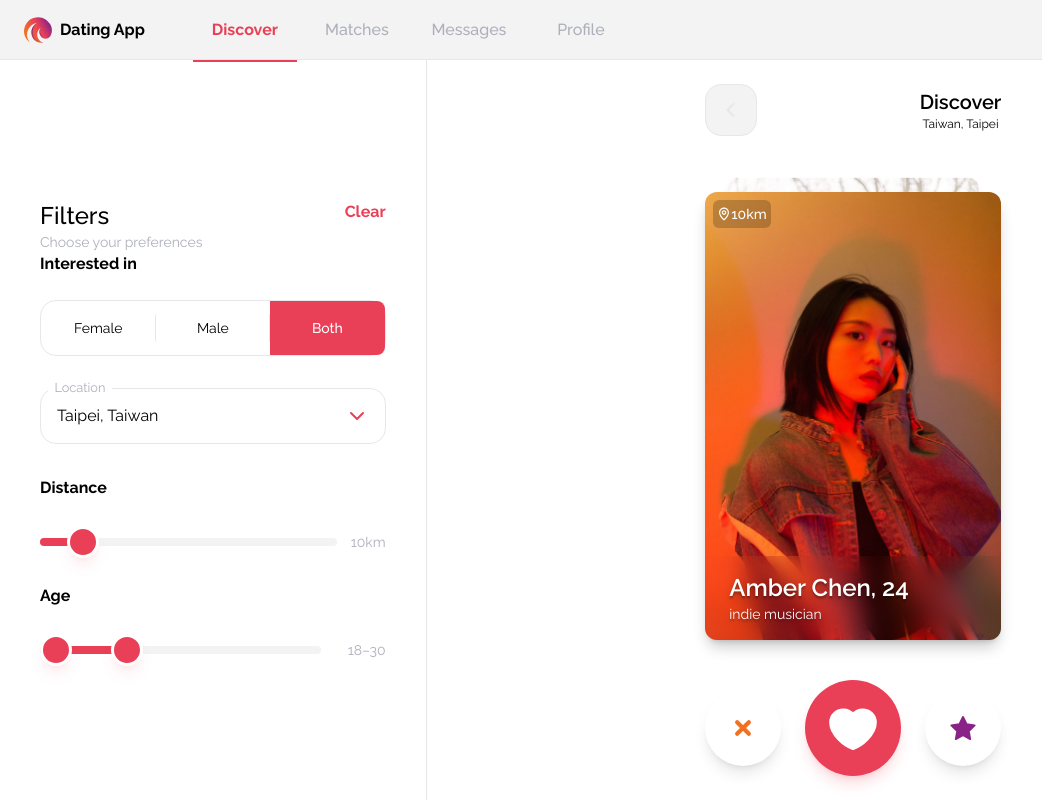
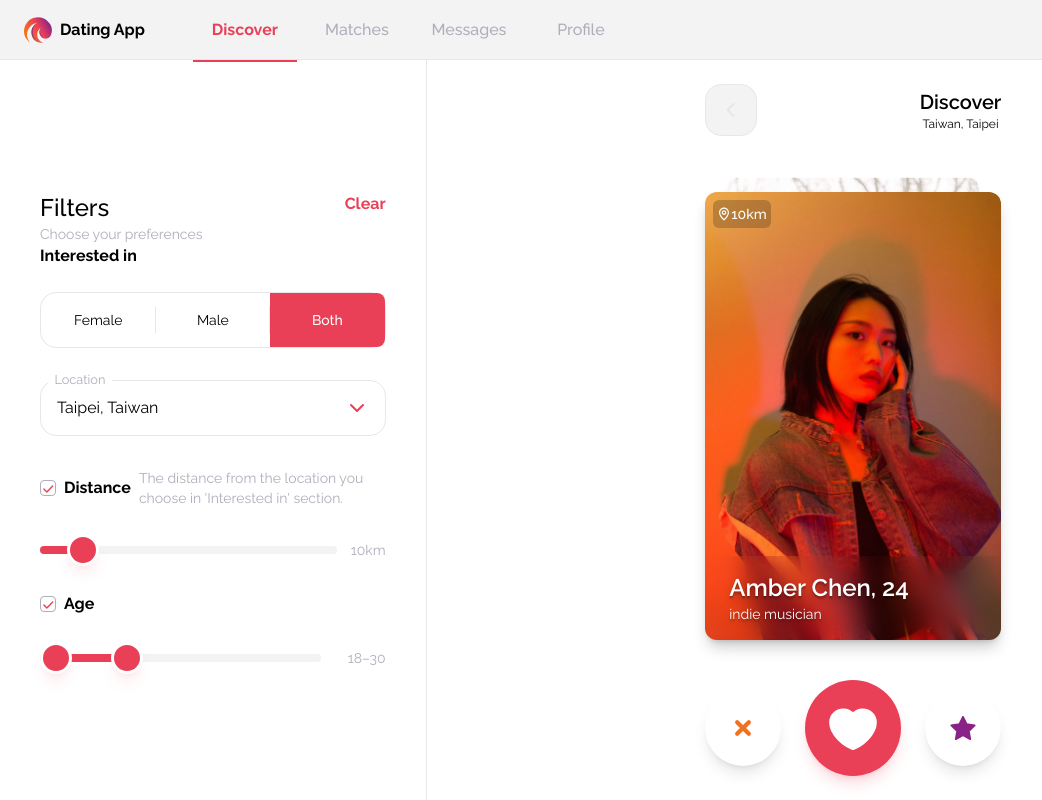
Before and after one commit to a03993/dating-app, a React (Vite) app: page /discover in a window 1280 px wide. Shown: the whole page, without its empty margins (0-1042 px from the left). Built offline with nearby package versions, Linux system fonts and the light colour scheme; data requests are answered from the project's data file.

Commit message:
feat: integrate filter condition checkboxes; refactor FilterFormContent and related components for better state control

```diff
--- a/package.json
+++ b/package.json
@@ -13,6 +13,7 @@
   },
   "dependencies": {
     "@radix-ui/react-avatar": "^1.1.10",
+    "@radix-ui/react-checkbox": "^1.3.2",
     "@radix-ui/react-dialog": "^1.1.14",
     "@radix-ui/react-popover": "^1.1.14",
     "@radix-ui/react-select": "^2.2.5",
--- a/src/components/FloatingLabelSelect.tsx
+++ b/src/components/FloatingLabelSelect.tsx
@@ -9,9 +9,10 @@ interface FloatingLabelSelectProps {
   value: string
   onChange: (value: string) => void
   options: LocationOption[]
+  disabled?: boolean
 }
 
-export function FloatingLabelSelect({ label, value, onChange, options }: FloatingLabelSelectProps) {
+export function FloatingLabelSelect({ label, value, onChange, options, disabled }: FloatingLabelSelectProps) {
   return (
     <div className="relative w-full">
       {/* Floating label */}
@@ -24,6 +25,7 @@ export function FloatingLabelSelect({ label, value, onChange, options }: Floatin
       </label>
 
       <Select
+        disabled={disabled}
         value={value}
         onValueChange={onChange}>
         <SelectTrigger
--- a/src/components/badges/DistanceBadge.tsx
+++ b/src/components/badges/DistanceBadge.tsx
@@ -21,7 +21,7 @@ export function DistanceBadge({ lat, lon, matchCandidateLat, matchCandidateLon,
       variant="distance"
       className={cn(className)}>
       <LocalIcon className="size-3.5" />
-      {distanceInKm}km
+      {distanceInKm == 0 ? <span>In the same area</span> : <span>{distanceInKm}km</span>}
     </Badge>
   )
 }
--- a/src/components/filters/FilterFormContent.tsx
+++ b/src/components/filters/FilterFormContent.tsx
@@ -1,21 +1,29 @@
 import { genderOptions, locationOptions } from "@/constants/filter-options"
+import type { FilterOption } from "@/constants/filter-options"
 
 import { FloatingLabelSelect } from "@/components/FloatingLabelSelect"
 import FormSection from "@/components/filters/FormSection"
 import { Slider } from "@/components/ui/slider"
 import { ToggleGroup, ToggleGroupItem } from "@/components/ui/toggle-group"
 
-export default function FilterFormContent({ form, setForm }: { form: any; setForm: (val: any) => void }) {
+interface FilterFormContentProps {
+  form: FilterOption
+  setForm: (val: FilterOption) => void
+}
+
+export default function FilterFormContent({ form, setForm }: FilterFormContentProps) {
   return (
     <div className="flex flex-col gap-8">
       <FormSection
         label="Interested in"
+        enabled={form.gender.enabled}
+        onCheckedChange={(val) => setForm({ ...form, gender: { enabled: val, value: form.gender.value } })}
         className="gap-6">
         <div className="flex flex-col gap-8">
           <ToggleGroup
             type="single"
-            value={form.gender}
-            onValueChange={(val) => val && setForm({ ...form, gender: val })}>
+            value={form.gender.value}
+            onValueChange={(val) => val && setForm({ ...form, gender: { enabled: true, value: val } })}>
             {genderOptions.map((option) => (
               <ToggleGroupItem
                 key={option.value}
@@ -26,42 +34,51 @@ export default function FilterFormContent({ form, setForm }: { form: any; setFor
           </ToggleGroup>
           <FloatingLabelSelect
             label="Location"
-            value={form.location.label}
+            value={form.location.value.label}
             options={locationOptions}
             onChange={(val) => {
               const selectedLocation = locationOptions.find((option) => option.label === val)
               if (selectedLocation) {
-                setForm({ ...form, location: selectedLocation })
+                setForm({ ...form, location: { enabled: true, value: selectedLocation } })
               }
             }}
           />
         </div>
       </FormSection>
 
-      <FormSection label="Distance">
+      <FormSection
+        label="Distance"
+        description="The distance from the location you choose in 'Interested in' section."
+        enabled={form.distance.enabled}
+        onCheckedChange={(val) => setForm({ ...form, distance: { enabled: val, value: form.distance.value } })}>
         <div className="flex items-center justify-between">
           <Slider
-            value={[form.distance]}
+            value={[form.distance.value]}
             min={0}
             max={100}
             step={1}
-            onValueChange={([val]) => setForm({ ...form, distance: val })}
+            disabled={!form.distance.enabled}
+            onValueChange={([val]) => setForm({ ...form, distance: { enabled: true, value: val } })}
           />
-          <span className="text-sm text-dark-gray w-14 text-right">{form.distance}km</span>
+          <span className="text-sm text-dark-gray w-14 text-right">{form.distance.value}km</span>
         </div>
       </FormSection>
 
-      <FormSection label="Age">
+      <FormSection
+        label="Age"
+        enabled={form.ageRange.enabled}
+        onCheckedChange={(val) => setForm({ ...form, ageRange: { enabled: val, value: form.ageRange.value } })}>
         <div className="flex items-center justify-between">
           <Slider
-            value={form.ageRange}
+            value={form.ageRange.value}
             min={18}
             max={60}
             step={1}
-            onValueChange={(val) => setForm({ ...form, ageRange: val as [number, number] })}
+            disabled={!form.ageRange.enabled}
+            onValueChange={(val) => setForm({ ...form, ageRange: { enabled: true, value: val as [number, number] } })}
           />
           <span className="text-sm text-dark-gray w-20 text-right">
-            {form.ageRange[0]}–{form.ageRange[1]}
+            {form.ageRange.value[0]}–{form.ageRange.value[1]}
           </span>
         </div>
       </FormSection>
--- a/src/components/filters/FormSection.tsx
+++ b/src/components/filters/FormSection.tsx
@@ -1,15 +1,36 @@
+import { Checkbox } from "@/components/ui/checkbox"
+
 import { cn } from "@/lib/utils/cn"
 
 interface FormSectionProps {
   label: string
+  description?: string
+  enabled: boolean
+  onCheckedChange: (enabled: boolean) => void
   children: React.ReactNode
   className?: string
 }
 
-export default function FormSection({ label, children, className }: FormSectionProps) {
+export default function FormSection({
+  label,
+  description,
+  enabled,
+  onCheckedChange,
+  children,
+  className,
+}: FormSectionProps) {
   return (
     <section className={cn("flex flex-col gap-8", className)}>
-      <p className="font-bold">{label}</p>
+      <div className="flex items-center gap-2">
+        {label !== "Interested in" && (
+          <Checkbox
+            checked={enabled}
+            onCheckedChange={onCheckedChange}
+          />
+        )}
+        <p className={cn("font-bold", !enabled && "text-dark-gray")}>{label}</p>
+        {enabled && <p className="text-sm text-dark-gray">{description}</p>}
+      </div>
       {children}
     </section>
   )
--- /dev/null
+++ b/src/components/ui/checkbox.tsx
@@ -0,0 +1,26 @@
+import * as React from "react"
+
+import CheckIcon from "@/assets/icons/CheckSmall.svg?react"
+import * as CheckboxPrimitive from "@radix-ui/react-checkbox"
+
+import { cn } from "@/lib/utils/cn"
+
+function Checkbox({ className, ...props }: React.ComponentProps<typeof CheckboxPrimitive.Root>) {
+  return (
+    <CheckboxPrimitive.Root
+      data-slot="checkbox"
+      className={cn(
+        "peer border-dark-gray data-[state=checked]:text-red size-4 shrink-0 rounded-sm border outline-none cursor-pointer",
+        className,
+      )}
+      {...props}>
+      <CheckboxPrimitive.Indicator
+        data-slot="checkbox-indicator"
+        className="flex items-center justify-center transition-none">
+        <CheckIcon className="size-4" />
+      </CheckboxPrimitive.Indicator>
+    </CheckboxPrimitive.Root>
+  )
+}
+
+export { Checkbox }
--- a/src/components/ui/slider.tsx
+++ b/src/components/ui/slider.tsx
@@ -10,6 +10,7 @@ function Slider({
   value,
   min = 0,
   max = 100,
+  disabled = false,
   ...props
 }: React.ComponentProps<typeof SliderPrimitive.Root>) {
   const _values = React.useMemo(
@@ -33,14 +34,20 @@ function Slider({
         )}>
         <SliderPrimitive.Range
           data-slot="slider-range"
-          className={cn("bg-red absolute data-[orientation=horizontal]:h-full data-[orientation=vertical]:w-full")}
+          className={cn(
+            "bg-red absolute data-[orientation=horizontal]:h-full data-[orientation=vertical]:w-full",
+            disabled && "bg-dark-gray cursor-default",
+          )}
         />
       </SliderPrimitive.Track>
       {Array.from({ length: _values.length }, (_, index) => (
         <SliderPrimitive.Thumb
           data-slot="slider-thumb"
           key={index}
-          className="border-white bg-red block size-8 shrink-0 rounded-full border border-3 shadow-lg shadow-red/10 transition-[color,box-shadow] hover:shadow-red/20 active:shadow-lg active:shadow-red/25 cursor-pointer"
+          className={cn(
+            "border-white bg-red block size-8 shrink-0 rounded-full border border-3 shadow-lg shadow-red/10 transition-[color,box-shadow] hover:shadow-red/20 active:shadow-lg active:shadow-red/25 cursor-pointer",
+            disabled && "bg-dark-gray cursor-default",
+          )}
         />
       ))}
     </SliderPrimitive.Root>
--- a/src/constants/filter-options.ts
+++ b/src/constants/filter-options.ts
@@ -10,10 +10,10 @@ interface GenderOption {
 }
 
 export interface FilterOption {
-  gender: string
-  location: LocationOption
-  distance: number
-  ageRange: [number, number]
+  gender: { enabled: boolean; value: string }
+  location: { enabled: boolean; value: LocationOption }
+  distance: { enabled: boolean; value: number }
+  ageRange: { enabled: boolean; value: [number, number] }
 }
 
 export const locationOptions: LocationOption[] = [
@@ -31,8 +31,17 @@ export const genderOptions: GenderOption[] = [
 ]
 
 export const DEFAULT_FILTER_OPTIONS: FilterOption = {
-  gender: "both",
-  location: { city: "Taipei", country: "Taiwan", latitude: 25.0375, longitude: 121.5639, label: "Taipei, Taiwan" },
-  distance: 10,
-  ageRange: [18, 30],
+  gender: { enabled: true, value: "both" },
+  location: {
+    enabled: true,
+    value: {
+      city: "Taipei",
+      country: "Taiwan",
+      latitude: 25.0375,
+      longitude: 121.5639,
+      label: "Taipei, Taiwan",
+    },
+  },
+  distance: { enabled: true, value: 10 },
+  ageRange: { enabled: true, value: [18, 30] },
 }
--- a/src/pages/ProfilePage.tsx
+++ b/src/pages/ProfilePage.tsx
@@ -96,8 +96,8 @@ export default function ProfilePage({ filterForm }: ProfilePageProps) {
               </p>
             </div>
             <DistanceBadge
-              lat={filterForm.location.latitude}
-              lon={filterForm.location.longitude}
+              lat={filterForm.location.value.latitude}
+              lon={filterForm.location.value.longitude}
               matchCandidateLat={user.location.latitude}
               matchCandidateLon={user.location.longitude}
             />
```
Also changed, not shown: src/pages/DiscoverPage.tsx (+12 -7 lines), 1 other file (tests, documents, lock files or other folders).
